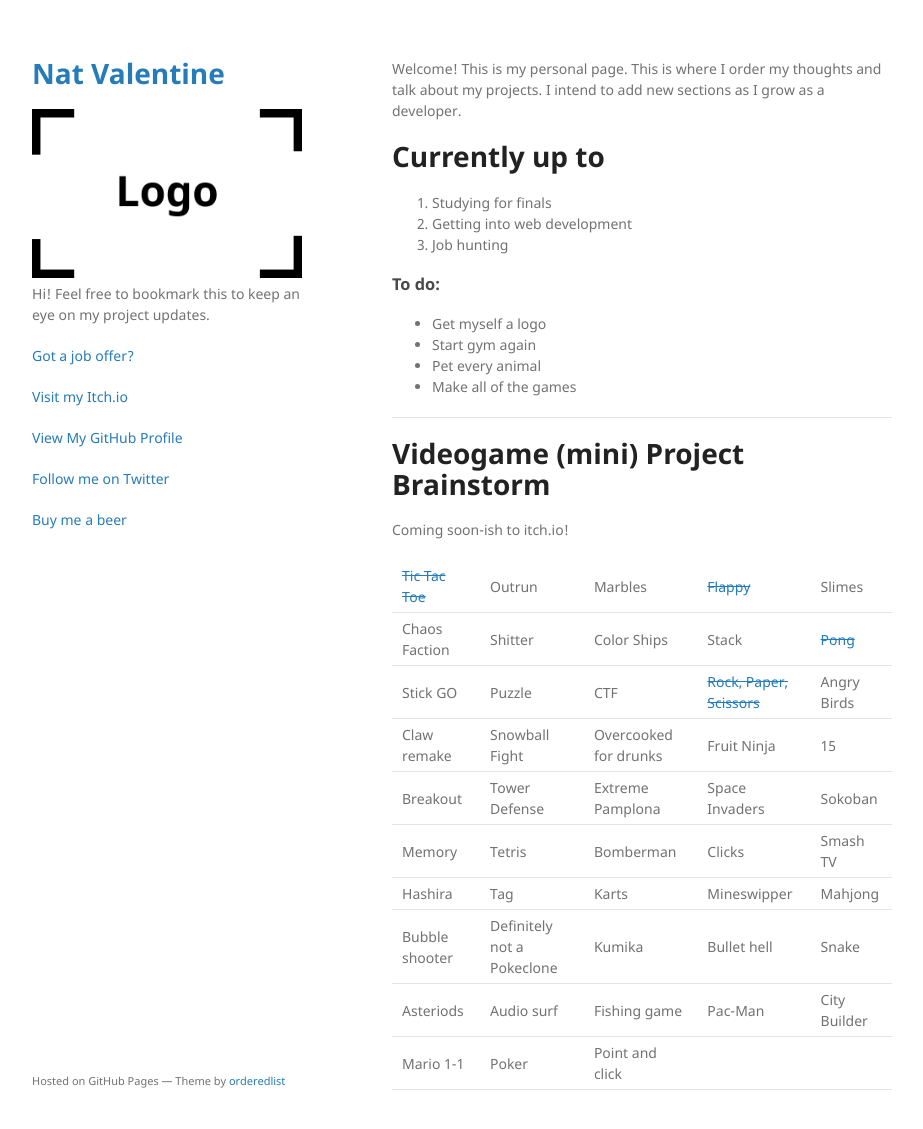
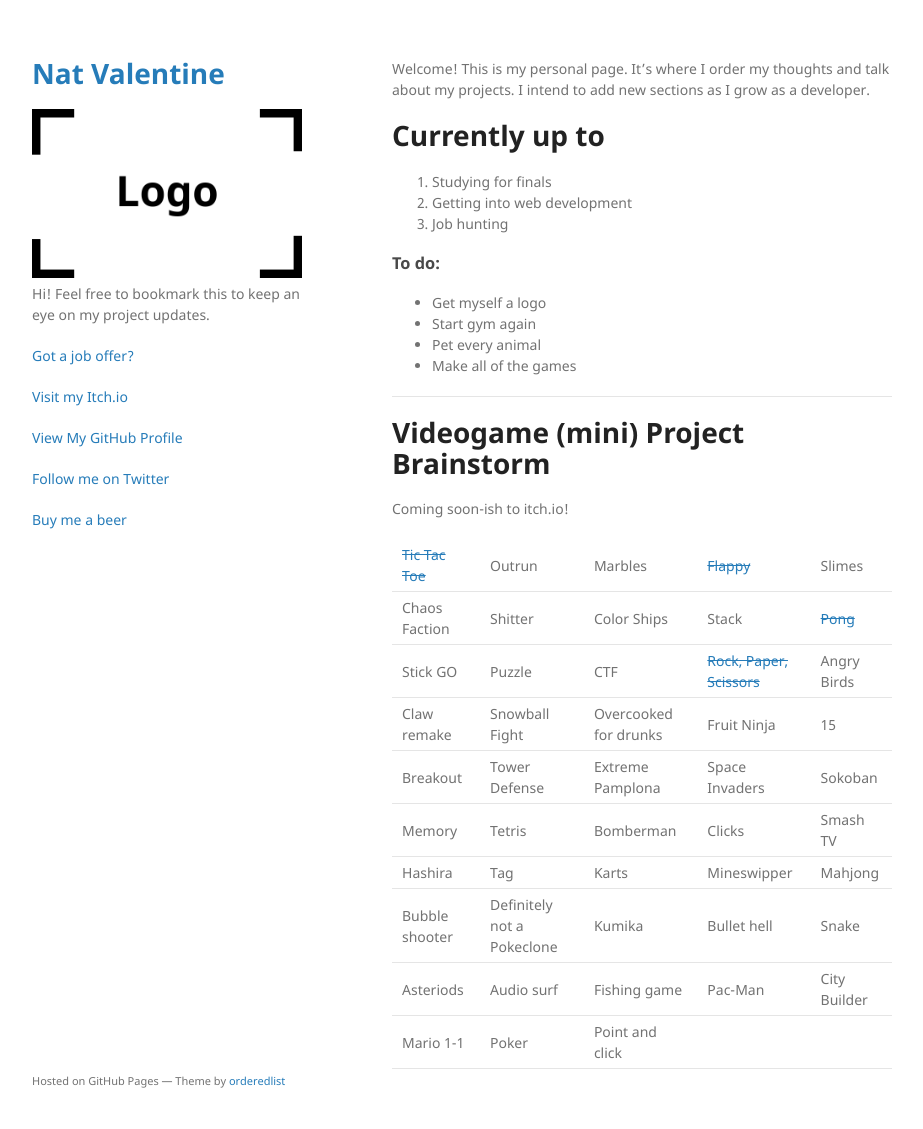
Before and after one commit to NatValentine/natvalentine.github.io, a Jekyll site: the page built from index.md, in a window 1280 px wide and 1160 px high. Shown: the top 1129 px of the window, without its empty margins (178-1101 px from the left). Built offline with Jekyll 4.4.1, drawn with Linux system fonts in a browser that asks for light colours.

Commit message:
Update index.md

```diff
--- a/index.md
+++ b/index.md
@@ -2,7 +2,7 @@
 layout: default
 ---
 
-Welcome! This is my personal page. This is where I order my thoughts and talk about my projects. I intend to add new sections as I grow as a developer.
+Welcome! This is my personal page. It's where I order my thoughts and talk about my projects. I intend to add new sections as I grow as a developer.
 
 # Currently up to
 
```
